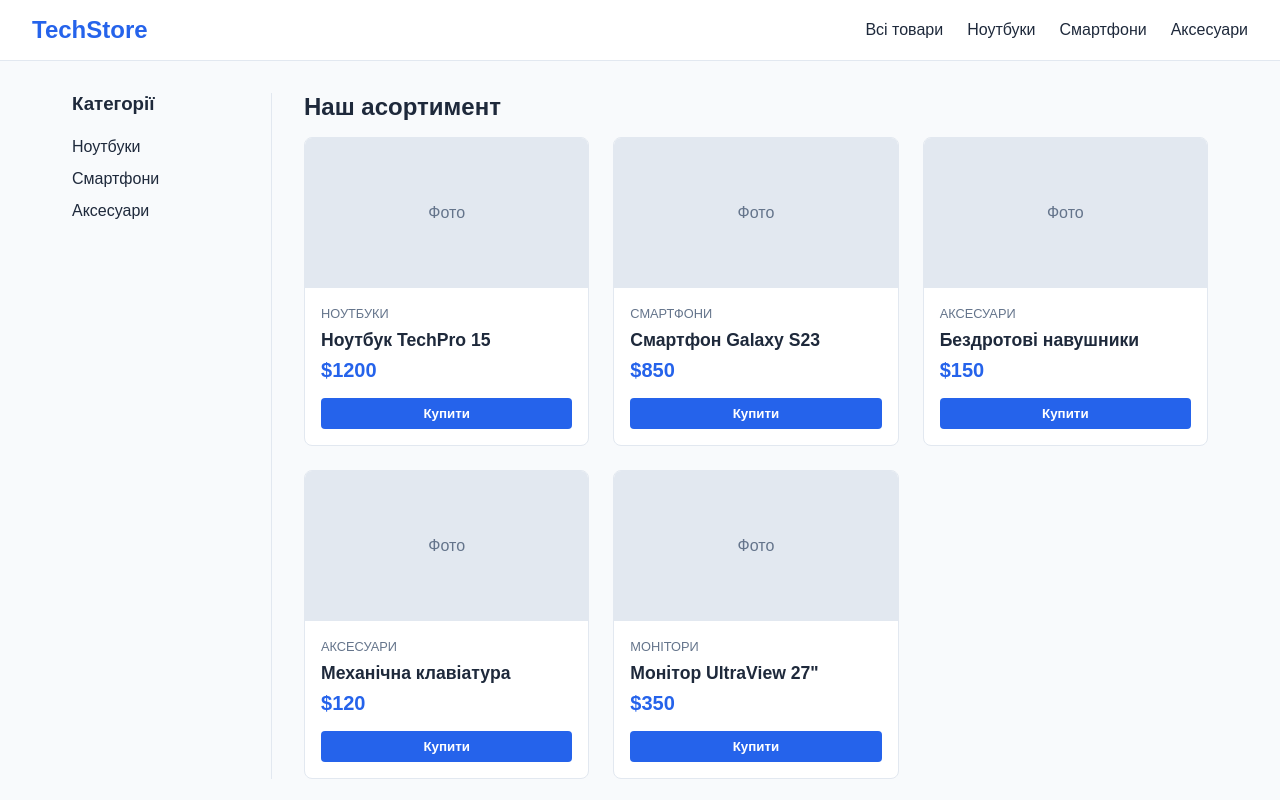
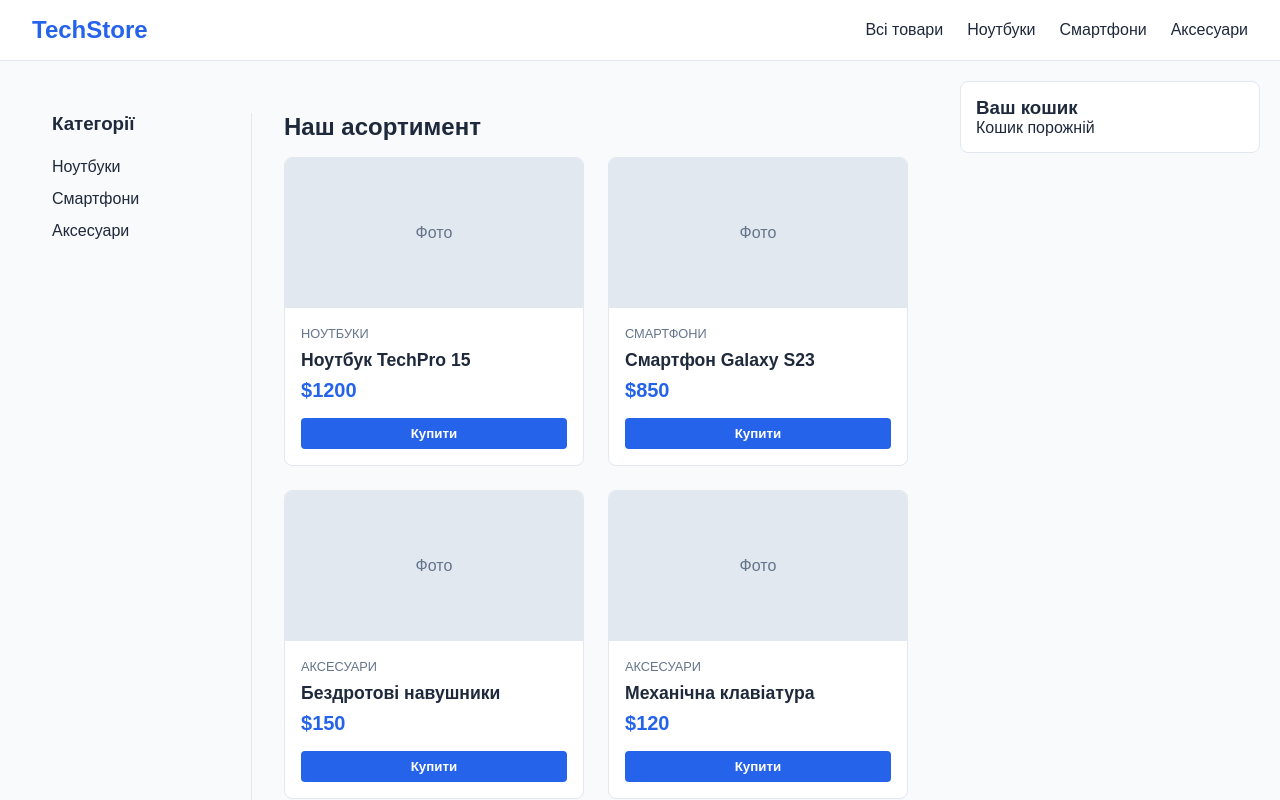
Before and after one commit to klim912/LR_1, a React (Vite) app: page / in a window 1280 px wide. Shown: the top 800 px of the page. Built offline with nearby package versions, Linux system fonts and the light colour scheme.

Commit message:
feat: add cart state management and reactive UI updates

```diff
--- a/src/App.jsx
+++ b/src/App.jsx
@@ -1,23 +1,83 @@
-import React from 'react';
-import Header from './components/Header/Header';
-import MainContent from './components/MainContent/MainContent';
-import Footer from './components/Footer/Footer';
-import './styles/global.css';
+import React, { useState } from "react";
+import Header from "./components/Header/Header";
+import MainContent from "./components/MainContent/MainContent";
+import Cart from "./components/Cart/Cart";
+import Footer from "./components/Footer/Footer";
+import "./styles/global.css";
 
 const PRODUCTS = [
-  { id: 1, name: 'Ноутбук TechPro 15', price: 1200, category: 'Ноутбуки' },
-  { id: 2, name: 'Смартфон Galaxy S23', price: 850, category: 'Смартфони' },
-  { id: 3, name: 'Бездротові навушники', price: 150, category: 'Аксесуари' },
-  { id: 4, name: 'Механічна клавіатура', price: 120, category: 'Аксесуари' },
-  { id: 5, name: 'Монітор UltraView 27"', price: 350, category: 'Монітори' }
+  { id: 1, name: "Ноутбук TechPro 15", price: 1200, category: "Ноутбуки" },
+  { id: 2, name: "Смартфон Galaxy S23", price: 850, category: "Смартфони" },
+  { id: 3, name: "Бездротові навушники", price: 150, category: "Аксесуари" },
+  { id: 4, name: "Механічна клавіатура", price: 120, category: "Аксесуари" },
+  { id: 5, name: 'Монітор UltraView 27"', price: 350, category: "Монітори" },
 ];
 
 function App() {
+  const [products, setProducts] = useState(PRODUCTS);
+  const [cartItems, setCartItems] = useState([]);
+
+  const addToCart = (product) => {
+    setCartItems((prev) => {
+      const existing = prev.find((item) => item.id === product.id);
+
+      if (existing) {
+        return prev.map((item) =>
+          item.id === product.id ? { ...item, count: item.count + 1 } : item,
+        );
+      }
+
+      return [...prev, { ...product, count: 1 }];
+    });
+  };
+
+  const updateCount = (id, delta) => {
+    setCartItems((prev) =>
+      prev.map((item) => {
+        if (item.id === id) {
+          const newCount = item.count + delta;
+          return { ...item, count: newCount > 0 ? newCount : 1 };
+        }
+        return item;
+      }),
+    );
+  };
+
+  const removeFromCart = (id) => {
+    setCartItems((prev) => prev.filter((item) => item.id !== id));
+  };
+
+  const handleToggleFavorite = (productId) => {
+    setProducts((prevProducts) =>
+      prevProducts.map((product) =>
+        product.id === productId
+          ? { ...product, isFavorite: !product.isFavorite }
+          : product,
+      ),
+    );
+  };
+
   return (
     <>
       <div className="app-container">
-        <Header />
-        <MainContent allProducts={PRODUCTS} />
+        <Header
+          cartCount={cartItems.reduce((sum, item) => sum + item.count, 0)}
+        />
+        <div
+          className="main-layout"
+          style={{ display: "flex", gap: "20px", padding: "20px" }}
+        >
+          <MainContent
+            allProducts={products}
+            onAddToCart={addToCart}
+            onToggleFavorite={handleToggleFavorite}
+          />
+          <Cart
+            items={cartItems}
+            onUpdate={updateCount}
+            onRemove={removeFromCart}
+          />
+        </div>
         <Footer />
       </div>
     </>
--- /dev/null
+++ b/src/components/Cart/Cart.css
@@ -0,0 +1,52 @@
+.cart-container {
+  width: 300px;
+  background: white;
+  padding: 15px;
+  border: 1px solid #e2e8f0;
+  border-radius: 8px;
+  height: fit-content;
+}
+
+.cart-list {
+  list-style: none;
+  margin: 15px 0;
+}
+
+.cart-item {
+  display: flex;
+  justify-content: space-between;
+  align-items: center;
+  padding: 10px 0;
+  border-bottom: 1px solid #f1f5f9;
+}
+
+.item-info {
+  display: flex;
+  flex-direction: column;
+}
+
+.item-controls {
+  display: flex;
+  align-items: center;
+  gap: 5px;
+}
+
+.item-controls button {
+  width: 24px;
+  height: 24px;
+  cursor: pointer;
+}
+
+.remove-btn {
+  background: #fee2e2;
+  color: #ef4444;
+  border: none;
+  border-radius: 4px;
+  margin-left: 10px;
+}
+
+.cart-total {
+  border-top: 2px solid #e2e8f0;
+  padding-top: 10px;
+  text-align: right;
+}
--- /dev/null
+++ b/src/components/Cart/Cart.jsx
@@ -0,0 +1,48 @@
+import React from "react";
+import "./Cart.css";
+
+const Cart = ({ items, onUpdate, onRemove }) => {
+  const total = items.reduce((sum, item) => sum + item.price * item.count, 0);
+
+  return (
+    <aside className="cart-container">
+      <h3>Ваш кошик</h3>
+      {items.length === 0 ? (
+        <p>Кошик порожній</p>
+      ) : (
+        <>
+          <ul className="cart-list">
+            {items.map((item) => (
+              <li key={item.id} className="cart-item">
+                <div className="item-info">
+                  <span>{item.name}</span>
+                  <small>
+                    ${item.price} x {item.count}
+                  </small>
+                </div>
+
+                <div className="item-controls">
+                  <button onClick={() => onUpdate(item.id, -1)}>-</button>
+                  <span>{item.count}</span>
+                  <button onClick={() => onUpdate(item.id, 1)}>+</button>
+                  <button
+                    className="remove-btn"
+                    onClick={() => onRemove(item.id)}
+                  >
+                    ×
+                  </button>
+                </div>
+              </li>
+            ))}
+          </ul>
+
+          <div className="cart-total">
+            <strong>Разом: ${total}</strong>
+          </div>
+        </>
+      )}
+    </aside>
+  );
+};
+
+export default Cart;
--- a/src/components/Catalog/Catalog.jsx
+++ b/src/components/Catalog/Catalog.jsx
@@ -1,12 +1,17 @@
-import React from 'react';
-import ProductCard from '../ProductCard/ProductCard';
-import './Catalog.css';
+import React from "react";
+import ProductCard from "../ProductCard/ProductCard";
+import "./Catalog.css";
 
-const Catalog = ({ items }) => {
+const Catalog = ({ items, onAddToCart, onToggleFavorite }) => {
   return (
     <div className="catalog-grid">
       {items.map((item) => (
-        <ProductCard key={item.id} product={item} />
+        <ProductCard
+          key={item.id}
+          product={item}
+          onAddToCart={onAddToCart}
+          onToggleFavorite={onToggleFavorite}
+        />
       ))}
     </div>
   );
```
